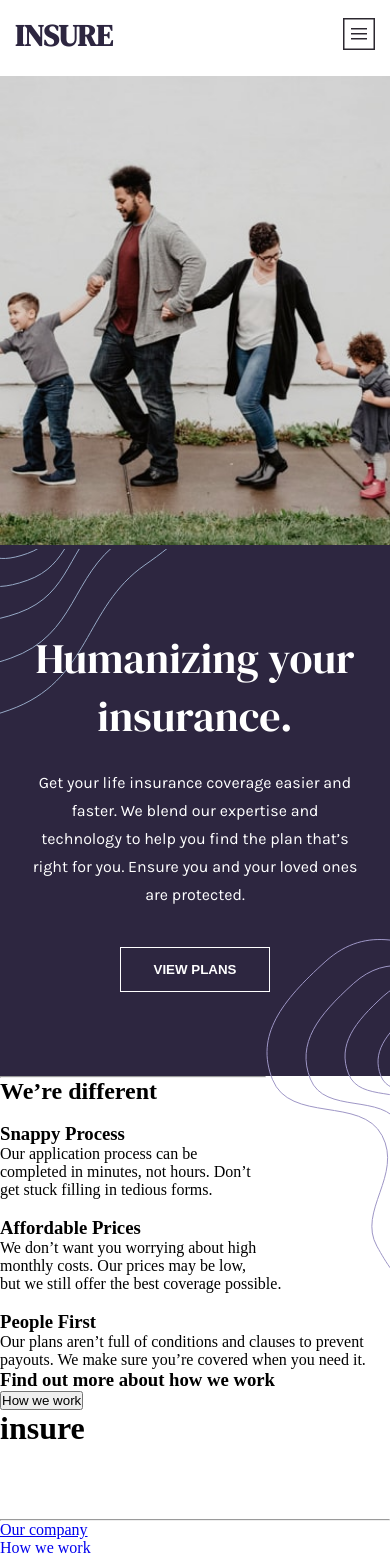
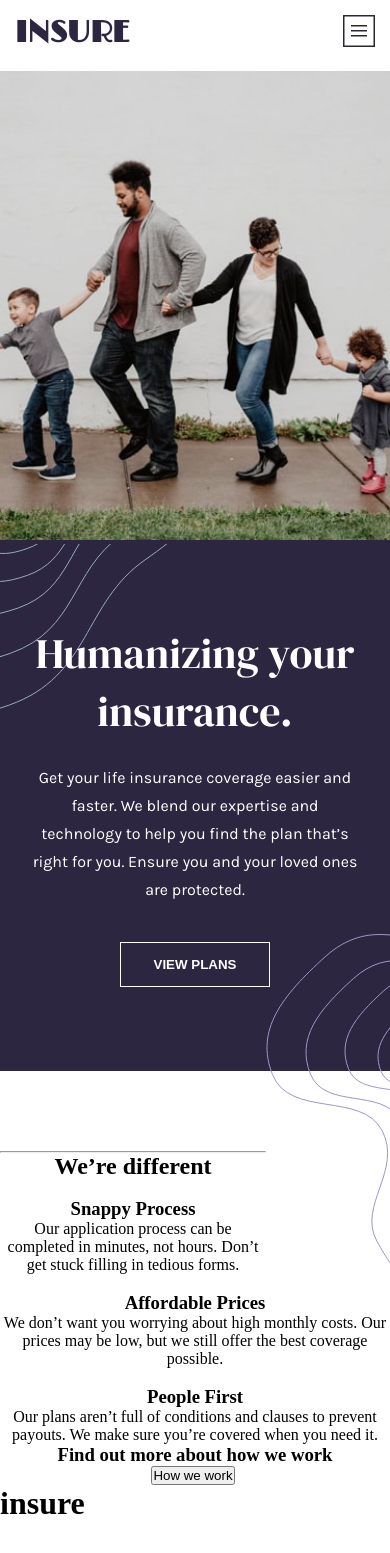
Before and after one commit to darlysson/insurance, a plain HTML site: page index.html in a window 390 px wide. Shown: the top 1553 px of the page. Drawn offline with nearby package versions, Linux system fonts and the light colour scheme.

Commit message:
Fix: Fixed sass media querie issue.

```diff
--- a/index.html
+++ b/index.html
@@ -41,7 +41,7 @@
       <img class="intro-right" src="./assets/images/bg-pattern-intro-right-mobile.svg" alt="Intro right">
     </section>
 
-    <section>
+    <section id="cards">
       <hr>
       <h1>We’re different</h1>
       <article>
--- a/sass/global.scss
+++ b/sass/global.scss
@@ -1,5 +1,5 @@
-@import "../sass/media-queries/styles.scss";
 @import "../sass/variables/variables";
+@import "../sass/media-queries/styles";
 
 * {
   margin: 0;
--- a/sass/media-queries/_phone_default.scss
+++ b/sass/media-queries/_phone_default.scss
@@ -1,9 +1,7 @@
-@import "variables/variables";
+@import "../variables/variables";
 
 @media screen and (max-width: 26rem) {
-
   main {
-
     header {
       margin-bottom: 20px;
 
@@ -17,7 +15,7 @@
 
             h1 {
               color: $primary-color;
-              font-family: "DM Serif Display";
+              font-family: "Limelight", cursive;
               font-size: 30px;
               margin-left: 15px;
             }
@@ -80,5 +78,11 @@
         margin-top: 30px;
       }
     }
+
+    section#cards {
+      margin-top: 80px;
+      text-align: center;
+      // position: absolute;
+    }
   }
 }
--- a/sass/media-queries/styles.scss
+++ b/sass/media-queries/styles.scss
@@ -1,3 +1,2 @@
 @import 'phone_default';
 @import 'desktop';
-@import '../variables/variables';
```
Also changed, not shown: css/global.css.
